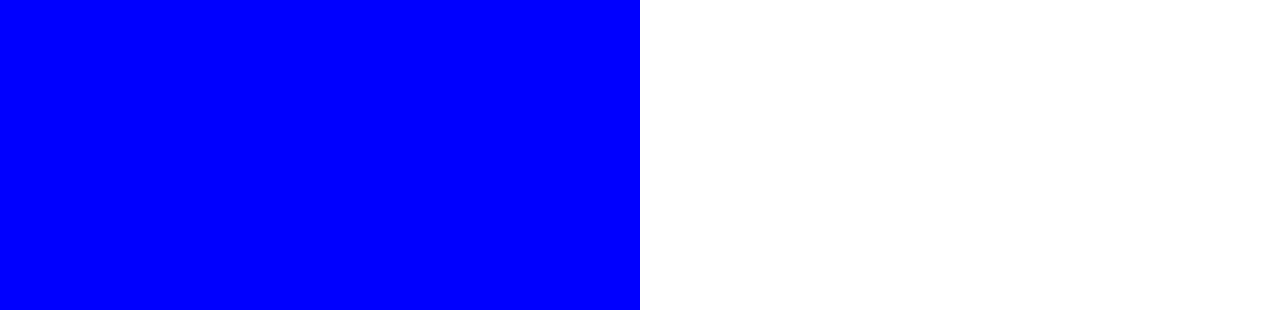
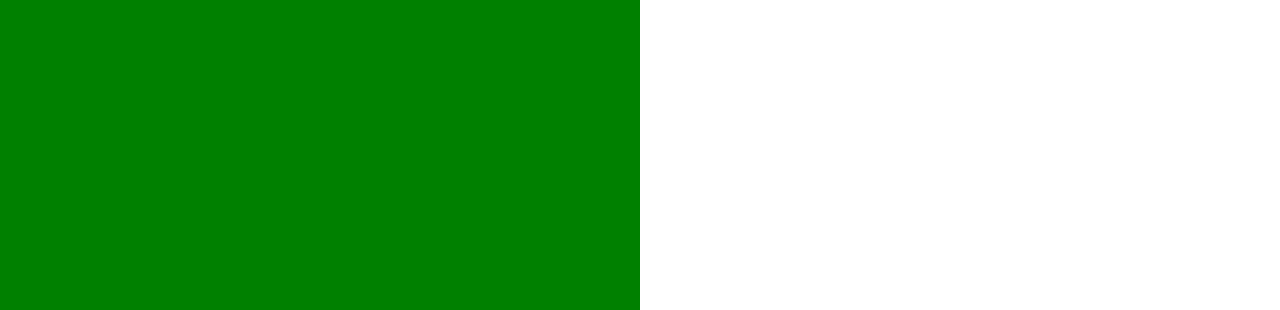
Before and after one commit to Kaushik063/Aws_cicd, a plain HTML site: page index.html in a window 1280 px wide. Shown: the part 490-800 px from the top of the page. Drawn offline with Linux system fonts and the light colour scheme.

Commit message:
Update index.html

```diff
--- a/index.html
+++ b/index.html
@@ -35,7 +35,7 @@
 
         text-align: right;
         padding-top: 11em;
-        background-color: blue;
+        background-color: green;
 
       }
       .textColumn p {
```
